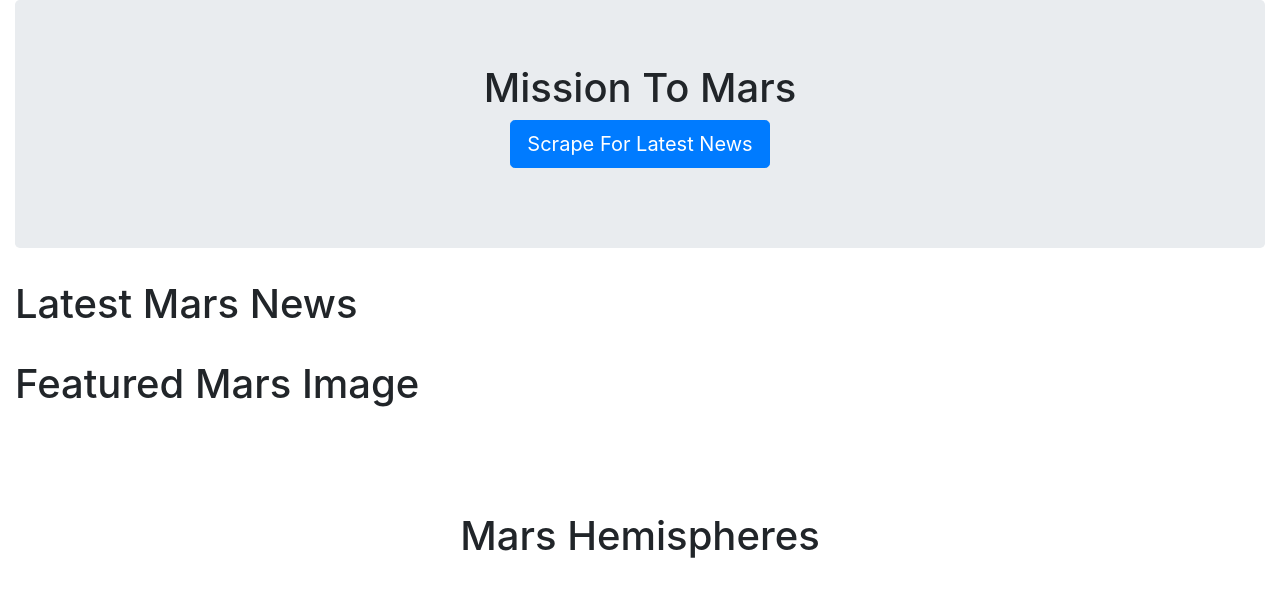
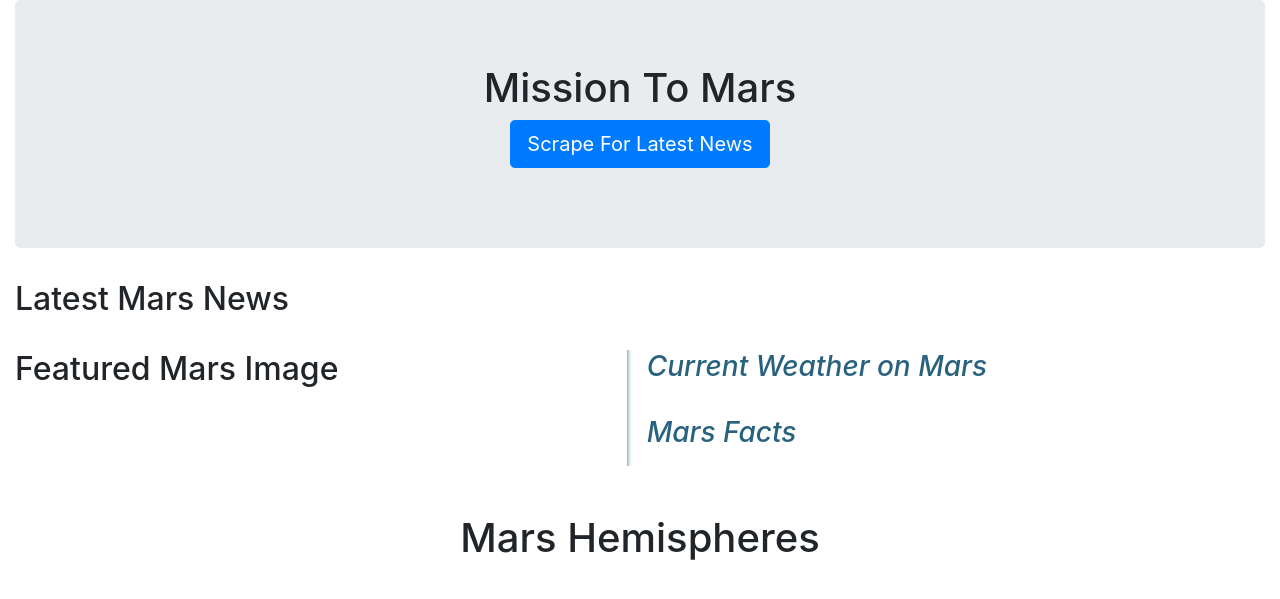
Before and after one commit to ramsun/mars-data-ETL-and-web-deployment, a Flask app: template templates/index.html in a window 1280 px wide. Shown: the top 599 px of the page. Run offline with Flask 2, Linux system fonts and the light colour scheme; the template is opened without the code that fills it, so the values that code supplies are empty; some libraries are stand-ins or nearby versions.

Commit message:
Aside seems to be working now, but table is not displaying

```diff
--- a/templates/index.html
+++ b/templates/index.html
@@ -10,9 +10,18 @@
 </head>
 <body>
     <style>
+        aside {
+            width: 40%;
+            padding-left: 20px;
+            margin-left: 200px;
+            float: right;
+            box-shadow: inset 5px 0 5px -5px #29627e;
+            font-style: italic;
+            color: #29627e;
+        }
+    </style>
 
-
-    </style>
+    <!-- Contents of Webpage -->
     <div class = "container-fluid">
         <!-- Create Scrape Button-->
         <div class = "jumbotron text-center">
@@ -23,24 +32,36 @@
         </div>
 
         <!-- Data Scraped from NASA website -->
-        <!-- Latest Mars News -->
         <div class="row">
+            <!-- Latest Mars News -->
             <div class="col-md-12">
-                <h1>  Latest Mars News </h>
-                <h2> {{data.news_title}}</h2>
+                <h2>  Latest Mars News </h2>
+                <h3> {{data.news_title}}</h3>
                 <small> {{data.news_p}}</small>
             </div>
         </div>
 
         <br>
 
-        <!-- Featured image-->
         <div class="row">
-            <div class="col-md-6">
-                <h1>  Featured Mars Image </h>
+            <!-- Featured image-->
+            <div class="col-sm-4">
+                <h2>  Featured Mars Image </h2>
+                <img src = "{{data.featured_image_url}}" style = "float:left; margin-right:10px; margin-bottom: 5px;">
+            </div>
+
+            <aside>
+                <!-- Latest Mars Tweet -->
+                <h3> Current Weather on Mars </h3>
+                <small> {{data.mars_weather}}</small>
+
                 <br>
-                <img src = "{{data.featured_image_url}}">
-            </div>
+
+                <!--Input HTML Table -->
+                <h3> Mars Facts </h3>
+                <p>{{data.mars_facts_html}}</p>
+            </aside>
+
         </div>
 
         <br> <br>
@@ -57,8 +78,7 @@
                 {% endfor %}
             </div>
         </div>
-
-
+    </div>
     </div>
 </body>
 </html>
```
